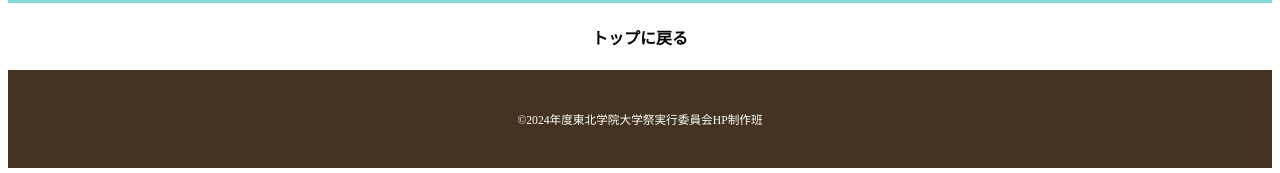
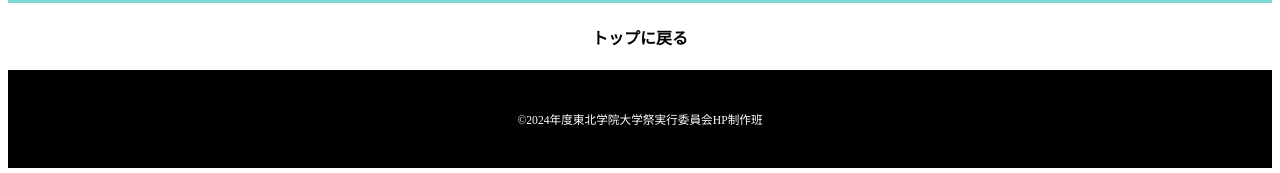
Before and after one commit to nobekawashuto/2024TGUFES, a Next.js app in the folder tgufes/: page / in a window 1280 px wide. Shown: the part 2025-2198 px from the top of the page. Built offline with nearby package versions, Linux system fonts and the light colour scheme.

Commit message:
修正しました

```diff
--- a/tgufes/src/pages/index.tsx
+++ b/tgufes/src/pages/index.tsx
@@ -7,7 +7,7 @@ export default function Home() {
   let test = 'hello world'
   return (
     <>
-    <div id="home" class="big-bg">
+    <div id="home" className="big-bg">
     <header className="page-header wrapper">
       <h2>東北学院大学祭公式WEBサイト</h2>
       <nav>
--- a/tgufes/src/styles/globals.css
+++ b/tgufes/src/styles/globals.css
@@ -94,7 +94,7 @@ a:hover{color: darkgray;}
 .backtop{text-align: center;}
 
 /*フッダーセクション*/
-footer{background-color: #432;text-align: center;padding: 26px 0;}
+footer{background-color: black;text-align: center;padding: 26px 0;}
 footer p{color: #fff;font-size: 0.875rem;}
 
 /*googleform*/
```
